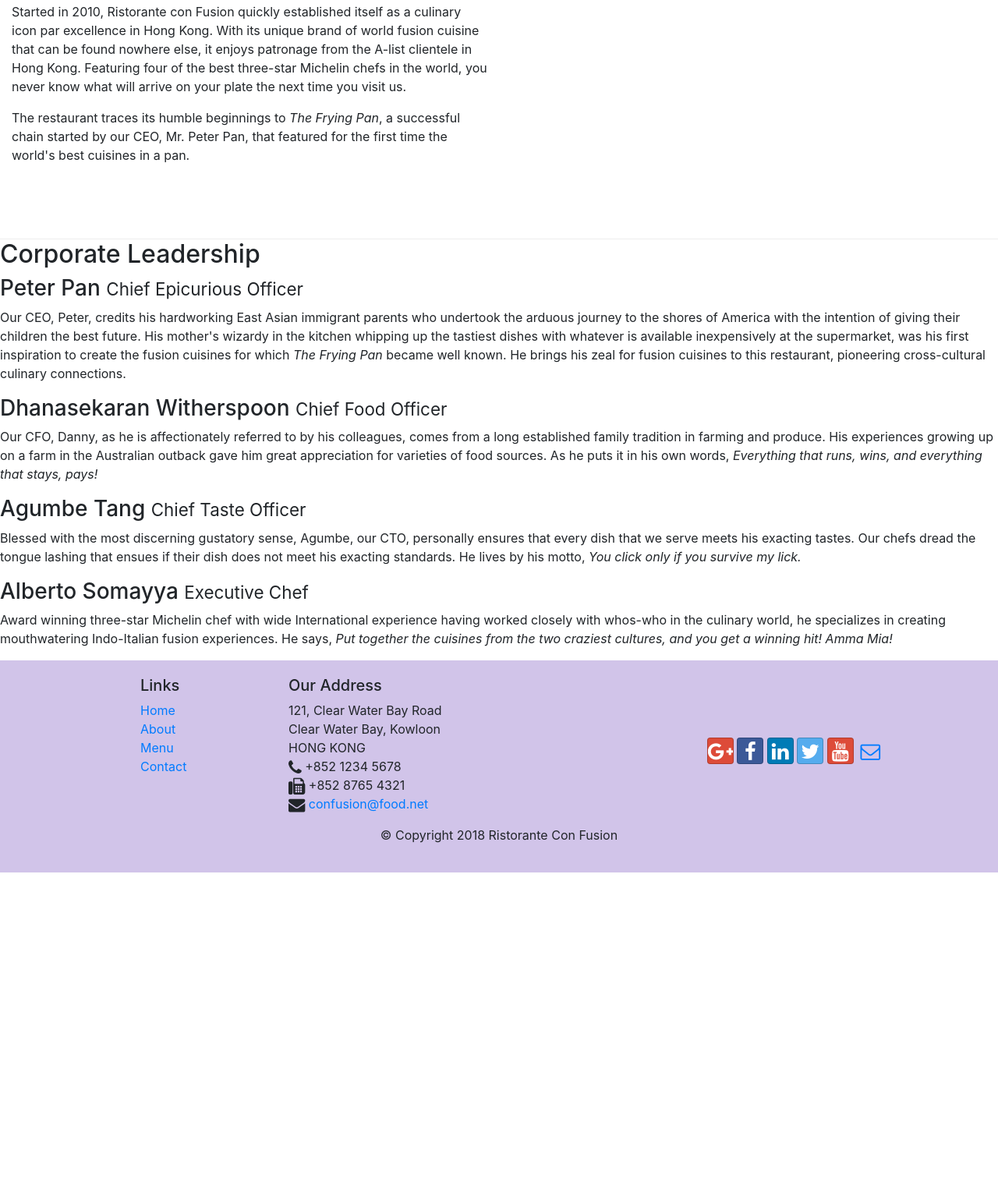
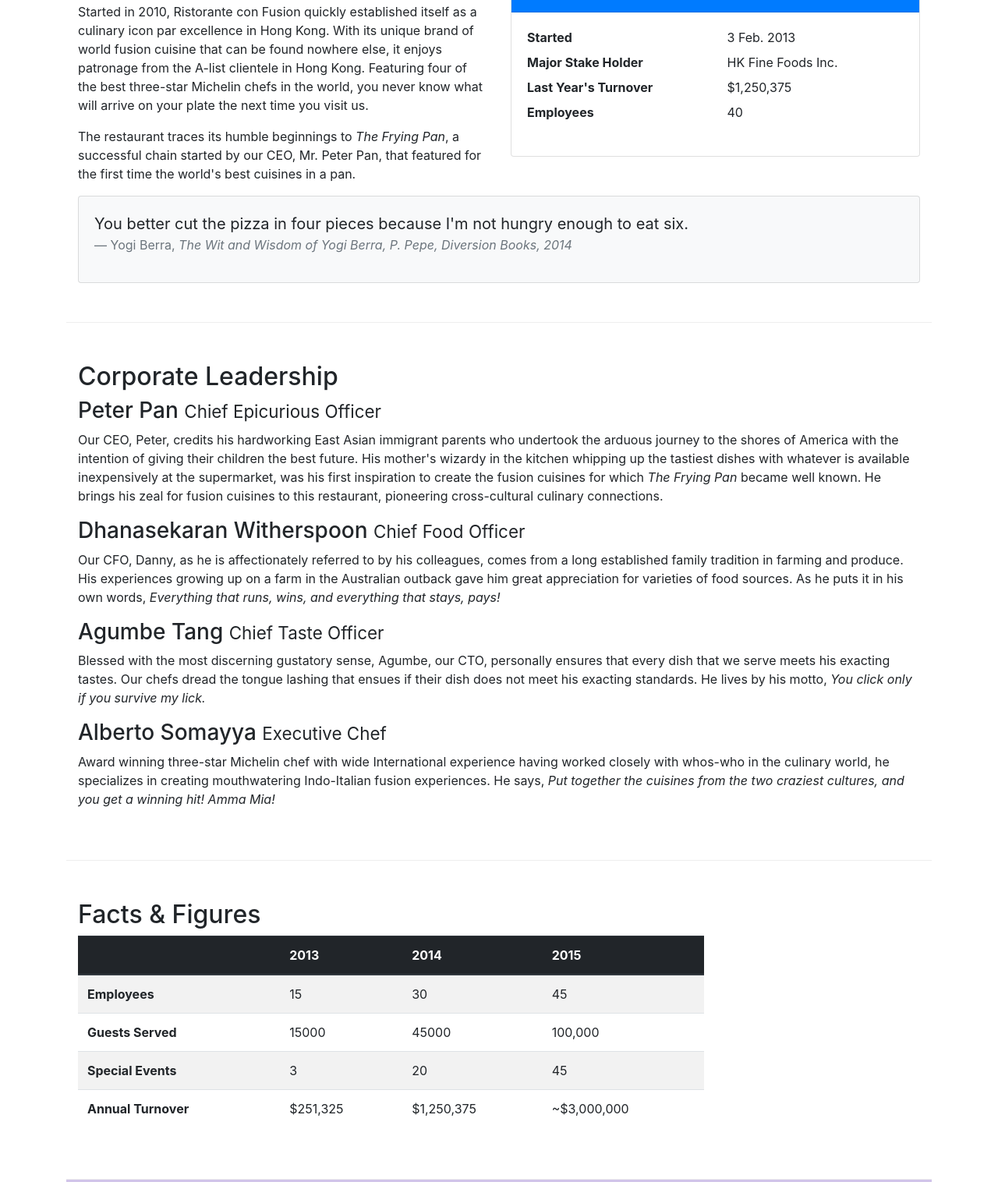
Before and after one commit to abhinavchawla07/bootstrap-practice, a website: page aboutus.html in a window 1280 px wide. Shown: the part 483-1999 px from the top of the page at 78% size. Before the commit the page ends 1602 px from the top, so only its background shows below. Drawn offline with nearby package versions, Linux system fonts and the light colour scheme.

Commit message:
Tables and Cards

```diff
--- a/aboutus.html
+++ b/aboutus.html
@@ -24,10 +24,13 @@
             <a class="navbar-brand mr-auto" href="#">Ristorante Con Fusion</a>
             <div class="collapse navbar-collapse" id="Navbar">
                 <ul class="navbar-nav mr-auto">
-                    <li class="nav-item"><a class="nav-link" href="./index.html"><span class="fa fa-home fa-lg"></span> Home</a></li>
-                    <li class="nav-item active"><a class="nav-link" href="#"><span class="fa fa-info fa-lg"></span> About</a></li>
+                    <li class="nav-item"><a class="nav-link" href="./index.html"><span class="fa fa-home fa-lg"></span>
+                            Home</a></li>
+                    <li class="nav-item active"><a class="nav-link" href="#"><span class="fa fa-info fa-lg"></span>
+                            About</a></li>
                     <li class="nav-item"><a class="nav-link"><span class="fa fa-list fa-lg"></span> Menu</a></li>
-                    <li class="nav-item"><a class="nav-link" href="./contactus.html"><span class="fa fa-address-card fa-lg"></span> Contact</a></li>
+                    <li class="nav-item"><a class="nav-link" href="./contactus.html"><span
+                                class="fa fa-address-card fa-lg"></span> Contact</a></li>
                 </ul>
             </div>
 
@@ -38,7 +41,8 @@
             <div class="row row-header">
                 <div class="col-12 col-sm-6">
                     <h1>Ristorante con Fusion</h1>
-                    <p>We take inspiration from the World's best cuisines, and create a unique fusion experience. Our lipsmacking creations will tickle your culinary senses!</p>
+                    <p>We take inspiration from the World's best cuisines, and create a unique fusion experience. Our
+                        lipsmacking creations will tickle your culinary senses!</p>
                 </div>
                 <div class="col-12 col-sm">
                 </div>
@@ -55,33 +59,132 @@
             <h3>About Us</h3>
             <hr>
         </div>
-        </div>
+
 
         <div class="row row-content">
             <div class="col-sm-6">
                 <h2>Our History</h2>
-                <p>Started in 2010, Ristorante con Fusion quickly established itself as a culinary icon par excellence in Hong Kong. With its unique brand of world fusion cuisine that can be found nowhere else, it enjoys patronage from the A-list clientele in Hong Kong.  Featuring four of the best three-star Michelin chefs in the world, you never know what will arrive on your plate the next time you visit us.</p>
-                <p>The restaurant traces its humble beginnings to <em>The Frying Pan</em>, a successful chain started by our CEO, Mr. Peter Pan, that featured for the first time the world's best cuisines in a pan.</p>
+                <p>Started in 2010, Ristorante con Fusion quickly established itself as a culinary icon par excellence
+                    in
+                    Hong Kong. With its unique brand of world fusion cuisine that can be found nowhere else, it enjoys
+                    patronage from the A-list clientele in Hong Kong. Featuring four of the best three-star Michelin
+                    chefs
+                    in the world, you never know what will arrive on your plate the next time you visit us.</p>
+                <p>The restaurant traces its humble beginnings to <em>The Frying Pan</em>, a successful chain started by
+                    our
+                    CEO, Mr. Peter Pan, that featured for the first time the world's best cuisines in a pan.</p>
             </div>
-            <div>
+            <div class="col-sm">
+                <div class="card">
+                    <h3 class="card-header bg-primary text-white">Facts At a Glance</h3>
+                    <div class="card-body">
+                        <dl class="row">
+                            <dt class="col-6">Started</dt>
+                            <dd class="col-6">3 Feb. 2013</dd>
+                            <dt class="col-6">Major Stake Holder</dt>
+                            <dd class="col-6">HK Fine Foods Inc.</dd>
+                            <dt class="col-6">Last Year's Turnover</dt>
+                            <dd class="col-6">$1,250,375</dd>
+                            <dt class="col-6">Employees</dt>
+                            <dd class="col-6">40</dd>
+                        </dl>
+                    </div>
+                </div>
+            </div>
+            <div class="col-12">
+                <div class="card card-body bg-light">
+                    <blockquote class="blockquote">
+                        <p class="mb-0">You better cut the pizza in four pieces because
+                            I'm not hungry enough to eat six.</p>
+                        <footer class="blockquote-footer">Yogi Berra,
+                            <cite title="Source Title">The Wit and Wisdom of Yogi Berra,
+                                P. Pepe, Diversion Books, 2014</cite>
+                        </footer>
+                    </blockquote>
+                </div>
             </div>
         </div>
 
 
-        <div class="row">
+        <div class="row row-content">
             <div class="col-12">
                 <h2>Corporate Leadership</h2>
                 <h3>Peter Pan <small>Chief Epicurious Officer</small></h3>
-                <p class="d-none d-sm-block">Our CEO, Peter, credits his hardworking East Asian immigrant parents who undertook the arduous journey to the shores of America with the intention of giving their children the best future. His mother's wizardy in the kitchen whipping up the tastiest dishes with whatever is available inexpensively at the supermarket, was his first inspiration to create the fusion cuisines for which <em>The Frying Pan</em> became well known. He brings his zeal for fusion cuisines to this restaurant, pioneering cross-cultural culinary connections.</p>
+                <p class="d-none d-sm-block">Our CEO, Peter, credits his hardworking East Asian immigrant parents who
+                    undertook the arduous journey to the shores of America with the intention of giving their children
+                    the
+                    best future. His mother's wizardy in the kitchen whipping up the tastiest dishes with whatever is
+                    available inexpensively at the supermarket, was his first inspiration to create the fusion cuisines
+                    for
+                    which <em>The Frying Pan</em> became well known. He brings his zeal for fusion cuisines to this
+                    restaurant, pioneering cross-cultural culinary connections.</p>
                 <h3>Dhanasekaran Witherspoon <small>Chief Food Officer</small></h3>
-                <p class="d-none d-sm-block">Our CFO, Danny, as he is affectionately referred to by his colleagues, comes from a long established family tradition in farming and produce. His experiences growing up on a farm in the Australian outback gave him great appreciation for varieties of food sources. As he puts it in his own words, <em>Everything that runs, wins, and everything that stays, pays!</em></p class="d-none d-sm-block">
+                <p class="d-none d-sm-block">Our CFO, Danny, as he is affectionately referred to by his colleagues,
+                    comes
+                    from a long established family tradition in farming and produce. His experiences growing up on a
+                    farm in
+                    the Australian outback gave him great appreciation for varieties of food sources. As he puts it in
+                    his
+                    own words, <em>Everything that runs, wins, and everything that stays, pays!</em></p
+                    class="d-none d-sm-block">
                 <h3>Agumbe Tang <small>Chief Taste Officer</small></h3>
-                <p class="d-none d-sm-block">Blessed with the most discerning gustatory sense, Agumbe, our CTO, personally ensures that every dish that we serve meets his exacting tastes. Our chefs dread the tongue lashing that ensues if their dish does not meet his exacting standards. He lives by his motto, <em>You click only if you survive my lick.</em></p>
+                <p class="d-none d-sm-block">Blessed with the most discerning gustatory sense, Agumbe, our CTO,
+                    personally
+                    ensures that every dish that we serve meets his exacting tastes. Our chefs dread the tongue lashing
+                    that
+                    ensues if their dish does not meet his exacting standards. He lives by his motto, <em>You click only
+                        if
+                        you survive my lick.</em></p>
                 <h3>Alberto Somayya <small>Executive Chef</small></h3>
-                <p class="d-none d-sm-block">Award winning three-star Michelin chef with wide International experience having worked closely with whos-who in the culinary world, he specializes in creating mouthwatering Indo-Italian fusion experiences. He says, <em>Put together the cuisines from the two craziest cultures, and you get a winning hit! Amma Mia!</em></p>
+                <p class="d-none d-sm-block">Award winning three-star Michelin chef with wide International experience
+                    having worked closely with whos-who in the culinary world, he specializes in creating mouthwatering
+                    Indo-Italian fusion experiences. He says, <em>Put together the cuisines from the two craziest
+                        cultures,
+                        and you get a winning hit! Amma Mia!</em></p>
             </div>
         </div>
-
+        <div class="row row-content">
+            <div class="col-12 col-sm-9">
+                <h2>Facts &amp; Figures</h2>
+                <div class="table-responsive">
+                    <table class="table table-striped">
+                        <thead class="thead-dark">
+                            <tr>
+                                <th>&nbsp;</th>
+                                <th>2013</th>
+                                <th>2014</th>
+                                <th>2015</th>
+                            </tr>
+                        </thead>
+                        <tbody>
+                            <tr>
+                                <th>Employees</th>
+                                <td>15</td>
+                                <td>30</td>
+                                <td>45</td>
+                            </tr>
+                            <tr>
+                                <th>Guests Served</th>
+                                <td>15000</td>
+                                <td>45000</td>
+                                <td>100,000</td>
+                            </tr>
+                            <tr>
+                                <th>Special Events</th>
+                                <td>3</td>
+                                <td>20</td>
+                                <td>45</td>
+                            </tr>
+                            <tr>
+                                <th>Annual Turnover</th>
+                                <td>$251,325</td>
+                                <td>$1,250,375</td>
+                                <td>~$3,000,000</td>
+                            </tr>
+                        </tbody>
+                    </table>
+                </div>
+            </div>
         </div>
 
         <footer class="footer">
@@ -104,16 +207,22 @@
                             HONG KONG<br>
                             <i class="fa fa-phone fa-lg"></i> +852 1234 5678<br>
                             <i class="fa fa-fax fa-lg"></i> +852 8765 4321<br>
-		              <i class="fa fa-envelope fa-lg"></i> <a href="mailto:confusion@food.net">confusion@food.net</a>
+                            <i class="fa fa-envelope fa-lg"></i> <a
+                                href="mailto:confusion@food.net">confusion@food.net</a>
                         </address>
                     </div>
                     <div class="col-12 col-sm-4 align-self-center">
                         <div class="text-center">
-                        <a class="btn btn-social-icon btn-google" href="http://google.com/+"><i class="fa fa-google-plus fa-lg"></i></a>
-                        <a class="btn btn-social-icon btn-facebook" href="http://www.facebook.com/profile.php?id="><i class="fa fa-facebook fa-lg"></i></a>
-                        <a class="btn btn-social-icon btn-linkedin" href="http://www.linkedin.com/in/"><i class="fa fa-linkedin fa-lg"></i></a>
-                        <a class="btn btn-social-icon btn-twitter" href="http://twitter.com/"><i class="fa fa-twitter fa-lg"></i></a>
-                        <a class="btn btn-social-icon btn-google" href="http://youtube.com/"><i class="fa fa-youtube fa-lg"></i></a>
+                            <a class="btn btn-social-icon btn-google" href="http://google.com/+"><i
+                                    class="fa fa-google-plus fa-lg"></i></a>
+                            <a class="btn btn-social-icon btn-facebook"
+                                href="http://www.facebook.com/profile.php?id="><i class="fa fa-facebook fa-lg"></i></a>
+                            <a class="btn btn-social-icon btn-linkedin" href="http://www.linkedin.com/in/"><i
+                                    class="fa fa-linkedin fa-lg"></i></a>
+                            <a class="btn btn-social-icon btn-twitter" href="http://twitter.com/"><i
+                                    class="fa fa-twitter fa-lg"></i></a>
+                            <a class="btn btn-social-icon btn-google" href="http://youtube.com/"><i
+                                    class="fa fa-youtube fa-lg"></i></a>
                             <a class="btn btn-social-icon " href="mailto:"><i class="fa fa-envelope-o fa-lg"></i></a>
                         </div>
                     </div>
```
Lines whose indentation alone changed are shown as unchanged.
